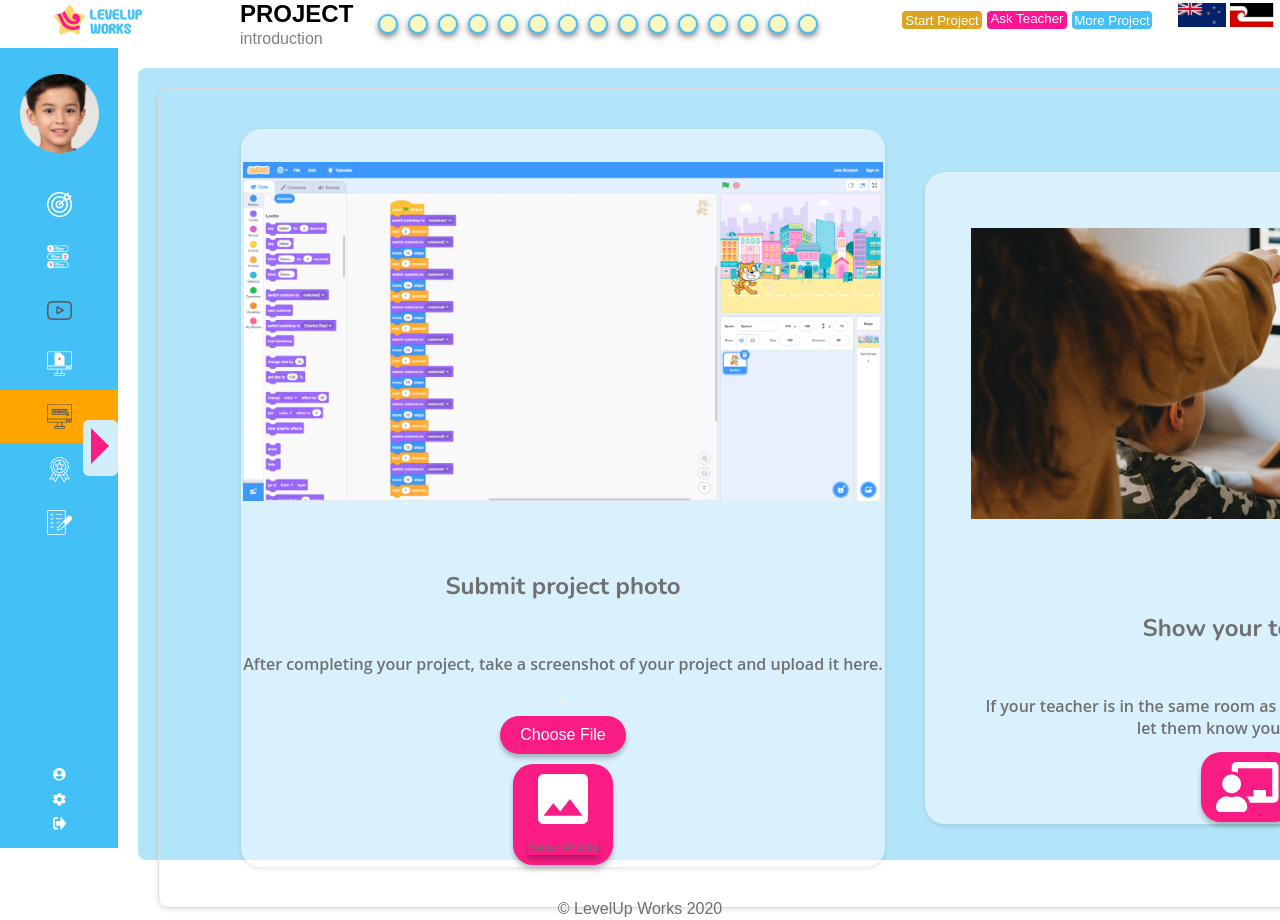
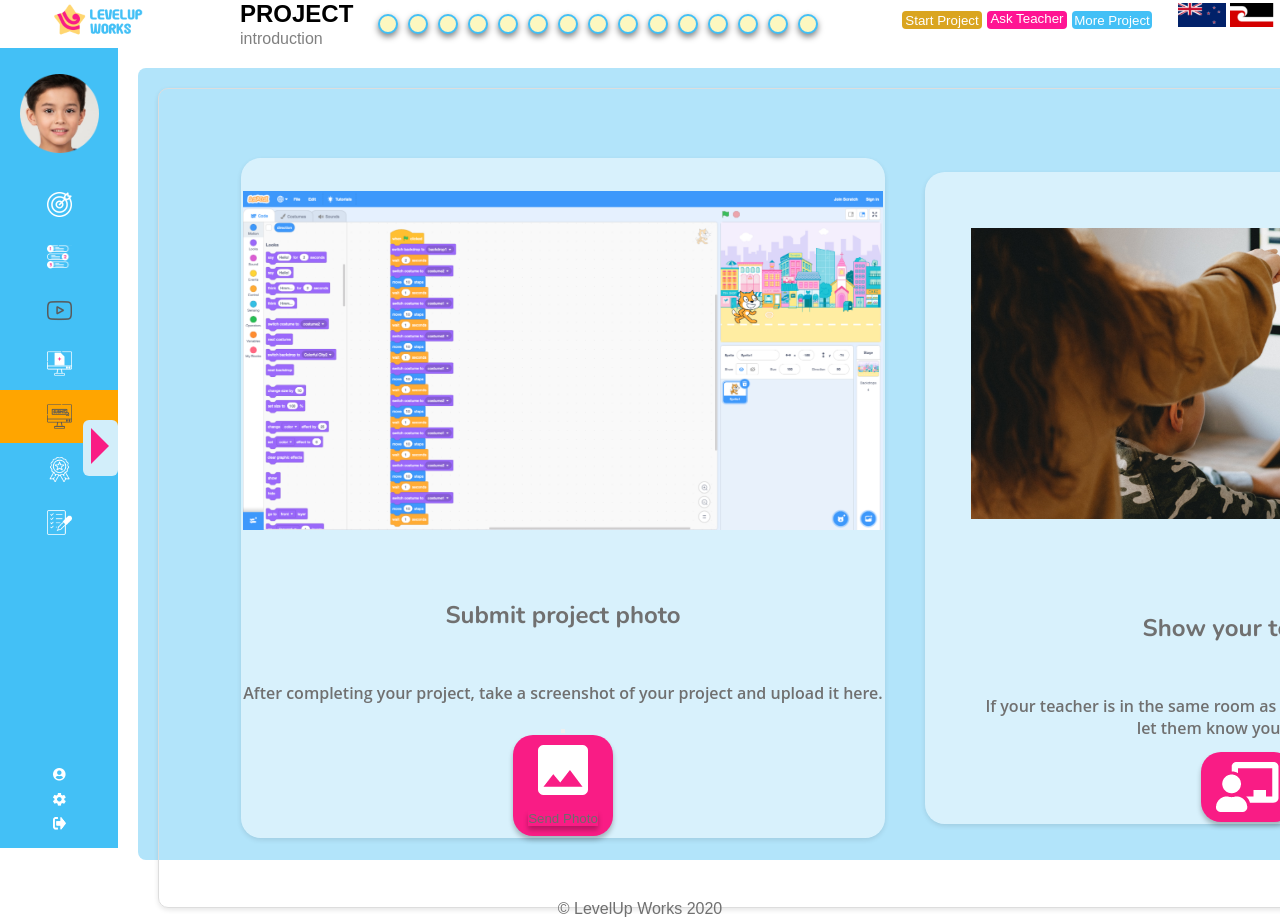
Before and after one commit to Mission-Ready/2502-L4FT17-missionx-frontend-t3, a React (Vite) app: page /student-dashboard/submitProject in a window 1280 px wide. Shown: the top 920 px of the page. Built offline with nearby package versions, Linux system fonts and the light colour scheme.

Commit message:
Save changes before switching branches

```diff
--- a/package.json
+++ b/package.json
@@ -13,10 +13,13 @@
     "@emotion/react": "^11.14.0",
     "@emotion/styled": "^11.14.0",
     "@mui/material": "^6.4.8",
+    "@uploadthing/react": "^7.3.0",
+    "axios": "^1.8.4",
     "framer-motion": "^12.6.2",
     "react": "^18.3.1",
     "react-dom": "^18.3.1",
-    "react-router-dom": "^7.4.0"
+    "react-router-dom": "^7.4.0",
+    "uploadthing": "^7.6.0"
   },
   "devDependencies": {
     "@eslint/js": "^9.9.0",
--- a/src/pages/Brown/SubmitProject/SubmitProject.jsx
+++ b/src/pages/Brown/SubmitProject/SubmitProject.jsx
@@ -136,9 +136,9 @@ const SubmitProject = (props) => {
             // ref={fileInputRef} // Attach ref to the file input
             style={{ display: 'none' }} // Hide the input.
           />
-          <label className={styles.fileLabel}>
+          {/* <label className={styles.fileLabel}>
             Choose File
-          </label>
+          </label> */}
           <button
             className={styles.submProBtn}
             onClick={handleSendPhotoClick} // Handle the click event for sending the photo
```
Also changed, not shown: 1 other file (tests, documents, lock files or other folders).
